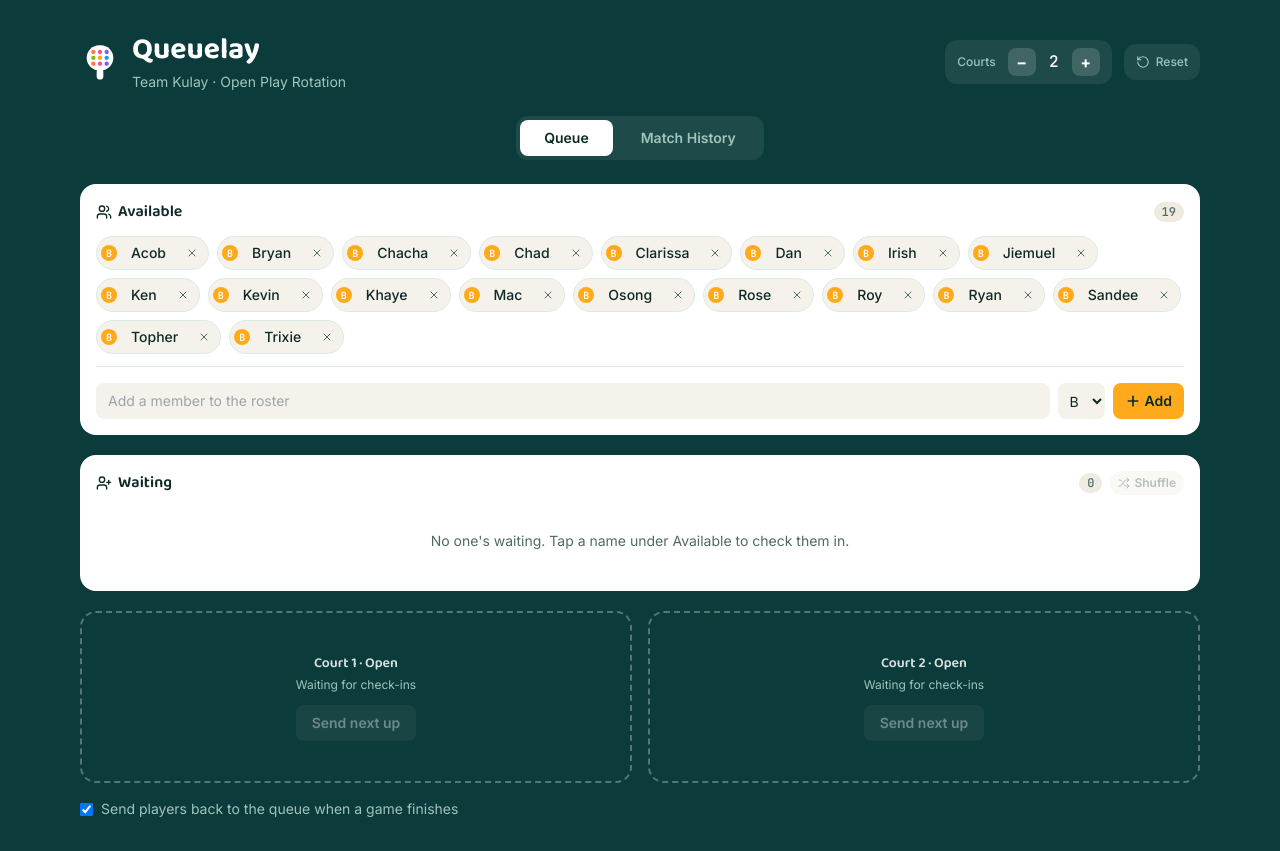
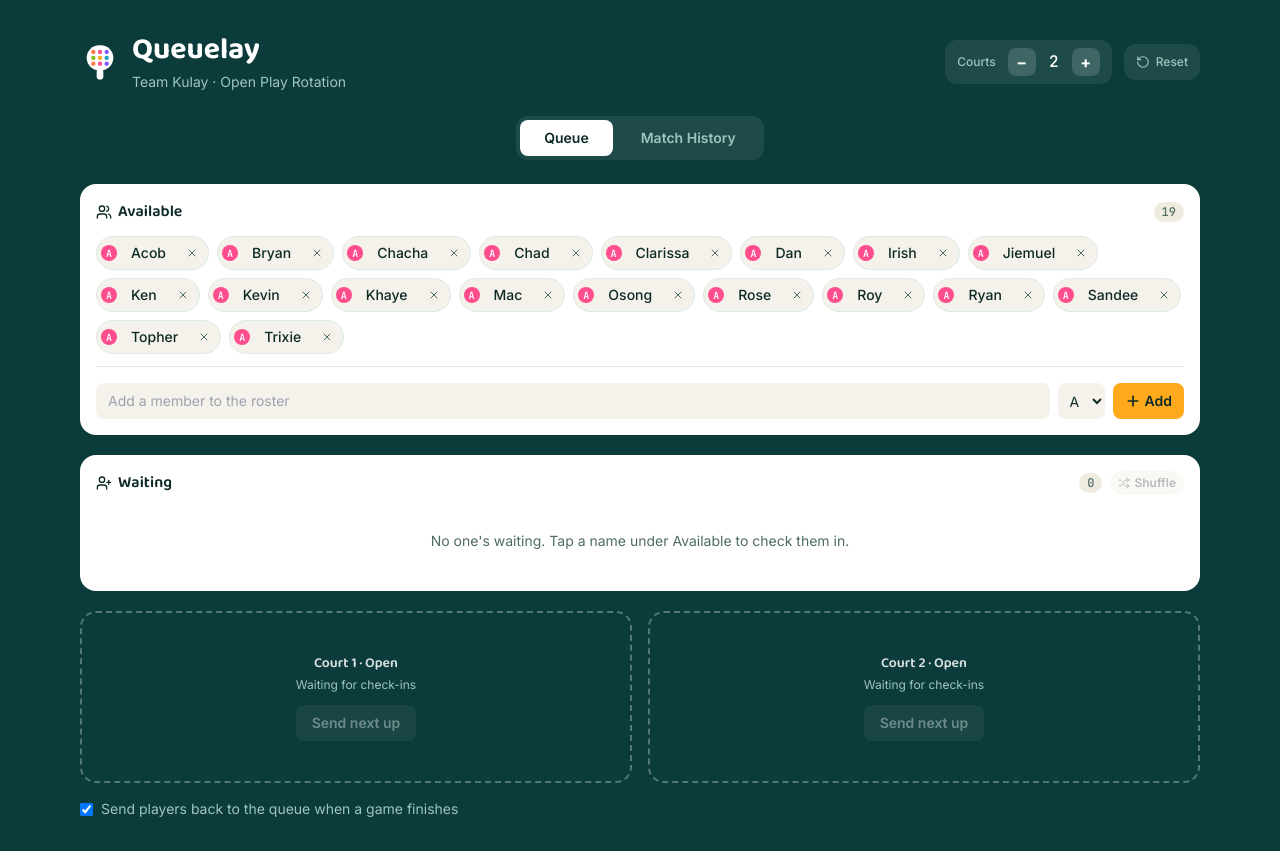
Before and after one commit to nakataken/queuelay-client, a React (Vite) app: page / in a window 1280 px wide. Built offline with nearby package versions, Linux system fonts and the light colour scheme.

Commit message:
fix: match history panel

```diff
--- a/src/components/CourtsPanel.tsx
+++ b/src/components/CourtsPanel.tsx
@@ -1,5 +1,5 @@
 import { Timer } from "lucide-react";
-import { Court, PlayerLevel, CARD, INK, INK_SOFT } from "../types";
+import { Court, PlayerLevel, CARD, INK } from "../types";
 import { fmtClock } from "../utils";
 import { LevelBadge } from "./LevelBadge";
 
@@ -73,7 +73,7 @@ export function CourtsPanel({
                         className="absolute left-1 right-1 top-1/2 h-px"
                         style={{ background: "rgba(255,255,255,0.4)" }}
                       />
-                      {court.teams[0].map((id) => (
+                      {courts[0]?.teams.teamA.map((id) => (
                         <span
                           key={id}
                           className="inline-flex items-center gap-1 text-xs sm:text-sm font-semibold z-10"
@@ -128,7 +128,7 @@ export function CourtsPanel({
                         className="absolute left-1 right-1 top-1/2 h-px"
                         style={{ background: "rgba(255,255,255,0.4)" }}
                       />
-                      {court.teams[1].map((id) => (
+                      {courts[0]?.teams.teamB.map((id) => (
                         <span
                           key={id}
                           className="inline-flex items-center gap-1 text-xs sm:text-sm font-semibold z-10"
--- a/src/components/MatchHistoryPanel.tsx
+++ b/src/components/MatchHistoryPanel.tsx
@@ -1,6 +1,30 @@
 import { History } from "lucide-react";
 import { MatchRecord, CARD, CARD_LINE, INK, INK_SOFT } from "../types";
 import { fmtClock } from "../utils";
+
+function TeamChips({
+  ids,
+  nameOf,
+  soft,
+}: {
+  ids: number[];
+  nameOf: (id: number) => string;
+  soft: string;
+}) {
+  return (
+    <div className="flex flex-wrap gap-1.5">
+      {ids.map((id) => (
+        <span
+          key={id}
+          className="text-xs px-2 py-0.5 rounded-lg font-medium"
+          style={{ background: soft, color: INK }}
+        >
+          {nameOf(id)}
+        </span>
+      ))}
+    </div>
+  );
+}
 
 export function MatchHistoryPanel({
   matches,
@@ -41,7 +65,7 @@ export function MatchHistoryPanel({
               className="rounded-lg p-3"
               style={{ border: `1px solid ${CARD_LINE}` }}
             >
-              <div className="flex items-center justify-between mb-1.5">
+              <div className="flex items-center justify-between mb-2">
                 <span
                   className="kq-mono text-xs font-semibold"
                   style={{ color: m.color.bg }}
@@ -54,16 +78,16 @@ export function MatchHistoryPanel({
                     : "In progress"}
                 </span>
               </div>
-              <div className="flex flex-wrap gap-1.5">
-                {m.playerIds.map((id) => (
-                  <span
-                    key={id}
-                    className="text-xs px-2 py-0.5 rounded-lg font-medium"
-                    style={{ background: m.color.soft, color: INK }}
-                  >
-                    {nameOf(id)}
-                  </span>
-                ))}
+
+              <div className="flex items-center gap-2">
+                <TeamChips ids={m.teamA} nameOf={nameOf} soft={m.color.soft} />
+                <span
+                  className="kq-mono text-xs font-bold shrink-0"
+                  style={{ color: INK_SOFT }}
+                >
+                  vs
+                </span>
+                <TeamChips ids={m.teamB} nameOf={nameOf} soft={m.color.soft} />
               </div>
             </li>
           ))}
--- a/src/components/Queue.tsx
+++ b/src/components/Queue.tsx
@@ -37,7 +37,7 @@ export function Queue() {
     saved?.roster ??
       SEED_ROSTER.map((p, i) => ({ id: i + 1, name: p.name, level: p.level })),
   );
-  const [rosterLevel, setRosterLevel] = useState<PlayerLevel>("B");
+  const [rosterLevel, setRosterLevel] = useState<PlayerLevel>("A");
   const [queueIds, setQueueIds] = useState<number[]>(saved?.queueIds ?? []);
   const [rosterInput, setRosterInput] = useState<string>("");
   const [requeue, setRequeue] = useState<boolean>(saved?.requeue ?? true);
@@ -120,7 +120,12 @@ export function Queue() {
     setQueueIds((q) => shuffle(q));
   };
 
-  const finalizeAssignment = (idx: number, group: number[]) => {
+  const finalizeAssignment = (
+    idx: number,
+    teamA: number[],
+    teamB: number[],
+  ) => {
+    const group = [...teamA, ...teamB];
     const groupSet = new Set(group);
     const rest = queueIds.filter((id) => !groupSet.has(id));
     const color = COURT_COLORS[colorRef.current % COURT_COLORS.length];
@@ -128,14 +133,13 @@ export function Queue() {
     gameRef.current += 1;
     const gameNumber = gameRef.current;
     const startedAt = Date.now();
-    const { teamA, teamB } = bestTeamSplit(group, levelOf);
 
     setQueueIds(rest);
     setCourts((c) => {
       const copy = [...c];
       copy[idx] = {
         ids: group,
-        teams: [teamA, teamB],
+        teams: { teamA, teamB },
         color,
         startedAt,
         gameNumber,
@@ -156,7 +160,8 @@ export function Queue() {
       {
         gameNumber,
         courtIndex: idx,
-        playerIds: group,
+        teamA,
+        teamB,
         color,
         startedAt,
         finishedAt: null,
@@ -178,10 +183,9 @@ export function Queue() {
     });
 
     if (withStats.length <= 4) {
-      finalizeAssignment(
-        idx,
-        withStats.map((p) => p.id),
-      );
+      const group = withStats.map((p) => p.id);
+      const split = bestTeamSplit(group, levelOf);
+      finalizeAssignment(idx, split.teamA, split.teamB);
       return;
     }
 
@@ -216,7 +220,8 @@ export function Queue() {
       }
     }
 
-    finalizeAssignment(idx, bestGroup);
+    const split = bestTeamSplit(bestGroup, levelOf);
+    finalizeAssignment(idx, split.teamA, split.teamB);
   };
 
   const finishGame = (idx: number) => {
@@ -371,7 +376,9 @@ export function Queue() {
           <div className="flex flex-col gap-5">
             <MatchHistoryPanel matches={matches} nameOf={nameOf} />
             <PlayerStatsPanel
-              roster={roster}
+              roster={roster.filter(
+                (p) => playingIds.has(p.id) || waitingSet.has(p.id),
+              )}
               playerStats={playerStats}
               gameCount={gameRef.current}
             />
--- a/src/types.ts
+++ b/src/types.ts
@@ -12,11 +12,12 @@ export interface CourtColor {
 
 export interface ActiveCourt {
   ids: number[];
-  teams: [number[], number[]]; // NEW — the two paired-up teams
+  teams: { teamA: number[]; teamB: number[] };
   color: CourtColor;
   startedAt: number;
   gameNumber: number;
 }
+
 export type Court = ActiveCourt | null;
 
 export interface PlayerStats {
@@ -68,41 +69,40 @@ export const BG = "#0B3B3A";
 export const CARD = "#FFFFFF";
 export const CARD_LINE = "#DCEAE6";
 
-export const SEED_ROSTER: SeedPlayer[] = [
-  { name: "Acob", level: "B" },
-  { name: "Bryan", level: "B" },
-  { name: "Chad", level: "B" },
-  { name: "Chacha", level: "B" },
-  { name: "Clarissa", level: "B" },
-  { name: "Dan", level: "B" },
-  { name: "Irish", level: "B" },
-  { name: "Jiemuel", level: "B" },
-  { name: "Osong", level: "B" },
-  { name: "Khaye", level: "B" },
-  { name: "Ken", level: "B" },
-  { name: "Kevin", level: "B" },
-  { name: "Mac", level: "B" },
-  { name: "Rose", level: "B" },
-  { name: "Roy", level: "B" },
-  { name: "Ryan", level: "B" },
-  { name: "Sandee", level: "B" },
-  { name: "Topher", level: "B" },
-  { name: "Trixie", level: "B" },
-].sort((a, b) => a.name.localeCompare(b.name));
+const RAW_ROSTER: SeedPlayer[] = [
+  { name: "Acob", level: "A" },
+  { name: "Bryan", level: "A" },
+  { name: "Chad", level: "A" },
+  { name: "Chacha", level: "A" },
+  { name: "Clarissa", level: "A" },
+  { name: "Dan", level: "A" },
+  { name: "Irish", level: "A" },
+  { name: "Jiemuel", level: "A" },
+  { name: "Osong", level: "A" },
+  { name: "Khaye", level: "A" },
+  { name: "Ken", level: "A" },
+  { name: "Kevin", level: "A" },
+  { name: "Mac", level: "A" },
+  { name: "Rose", level: "A" },
+  { name: "Roy", level: "A" },
+  { name: "Ryan", level: "A" },
+  { name: "Sandee", level: "A" },
+  { name: "Topher", level: "A" },
+  { name: "Trixie", level: "A" },
+];
+
+export const SEED_ROSTER: SeedPlayer[] = [...RAW_ROSTER].sort((a, b) =>
+  a.name.localeCompare(b.name),
+);
 
 export const STORAGE_KEY = "queuelay:v1";
-export interface ActiveCourt {
-  ids: number[];
-  color: CourtColor;
-  startedAt: number;
-  gameNumber: number; // NEW — links this court to its MatchRecord
-}
 
 export interface MatchRecord {
   gameNumber: number;
   courtIndex: number;
-  playerIds: number[];
+  teamA: number[]; // 2 player ids
+  teamB: number[]; // 2 player ids
   color: CourtColor;
   startedAt: number;
-  finishedAt: number | null; // null while still in progress
+  finishedAt: number | null;
 }
--- a/src/utils.ts
+++ b/src/utils.ts
@@ -43,14 +43,14 @@ export function loadSaved(): any {
 }
 
 export function bestTeamSplit(
-  ids: number[],
+  group: number[],
   levelOf: (id: number) => PlayerLevel,
 ): { teamA: number[]; teamB: number[]; imbalance: number } {
-  if (ids.length !== 4) {
-    return { teamA: ids.slice(0, 2), teamB: ids.slice(2, 4), imbalance: 0 };
+  if (group.length !== 4) {
+    return { teamA: group.slice(0, 2), teamB: group.slice(2, 4), imbalance: 0 };
   }
-  const [a, b, c, d] = ids;
-  const pairings: [number[], number[]][] = [
+  const [a, b, c, d] = group;
+  const splits: [number[], number[]][] = [
     [
       [a, b],
       [c, d],
@@ -64,23 +64,23 @@ export function bestTeamSplit(
       [b, c],
     ],
   ];
-  let best = pairings[0];
-  let bestDiff = Infinity;
-  for (const [teamA, teamB] of pairings) {
-    const wA = teamA.reduce((s, id) => s + LEVEL_WEIGHT[levelOf(id)], 0);
-    const wB = teamB.reduce((s, id) => s + LEVEL_WEIGHT[levelOf(id)], 0);
-    const diff = Math.abs(wA - wB);
-    if (diff < bestDiff) {
-      bestDiff = diff;
+  let best = splits[0];
+  let bestImbalance = Infinity;
+  for (const [teamA, teamB] of splits) {
+    const sumA = teamA.reduce((s, id) => s + LEVEL_WEIGHT[levelOf(id)], 0);
+    const sumB = teamB.reduce((s, id) => s + LEVEL_WEIGHT[levelOf(id)], 0);
+    const imbalance = Math.abs(sumA - sumB);
+    if (imbalance < bestImbalance) {
+      bestImbalance = imbalance;
       best = [teamA, teamB];
     }
   }
-  return { teamA: best[0], teamB: best[1], imbalance: bestDiff };
+  return { teamA: best[0], teamB: best[1], imbalance: bestImbalance };
 }
 
 export function levelDiversity(
-  ids: number[],
+  group: number[],
   levelOf: (id: number) => PlayerLevel,
 ): number {
-  return new Set(ids.map((id) => levelOf(id))).size;
+  return new Set(group.map((id) => levelOf(id))).size;
 }
```
